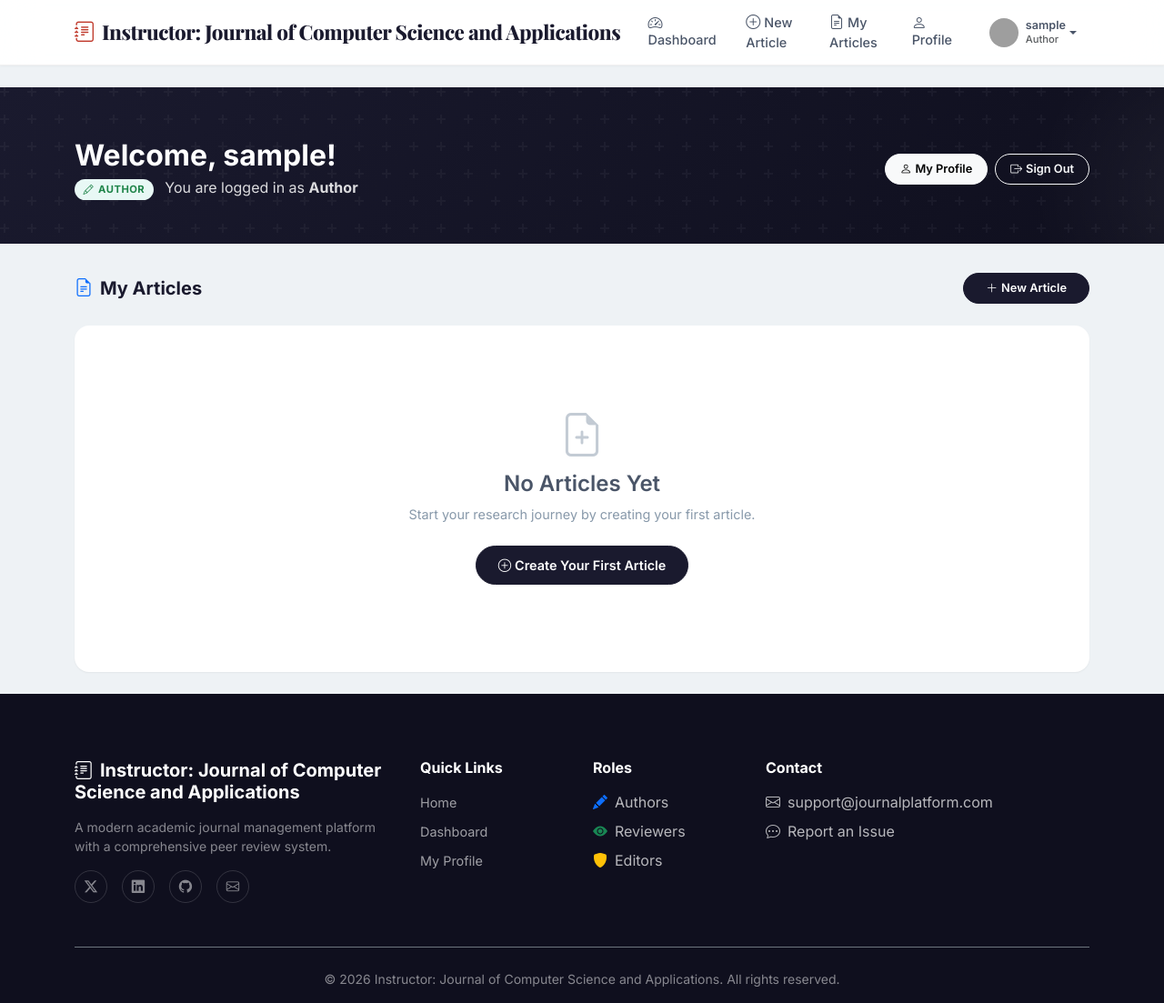
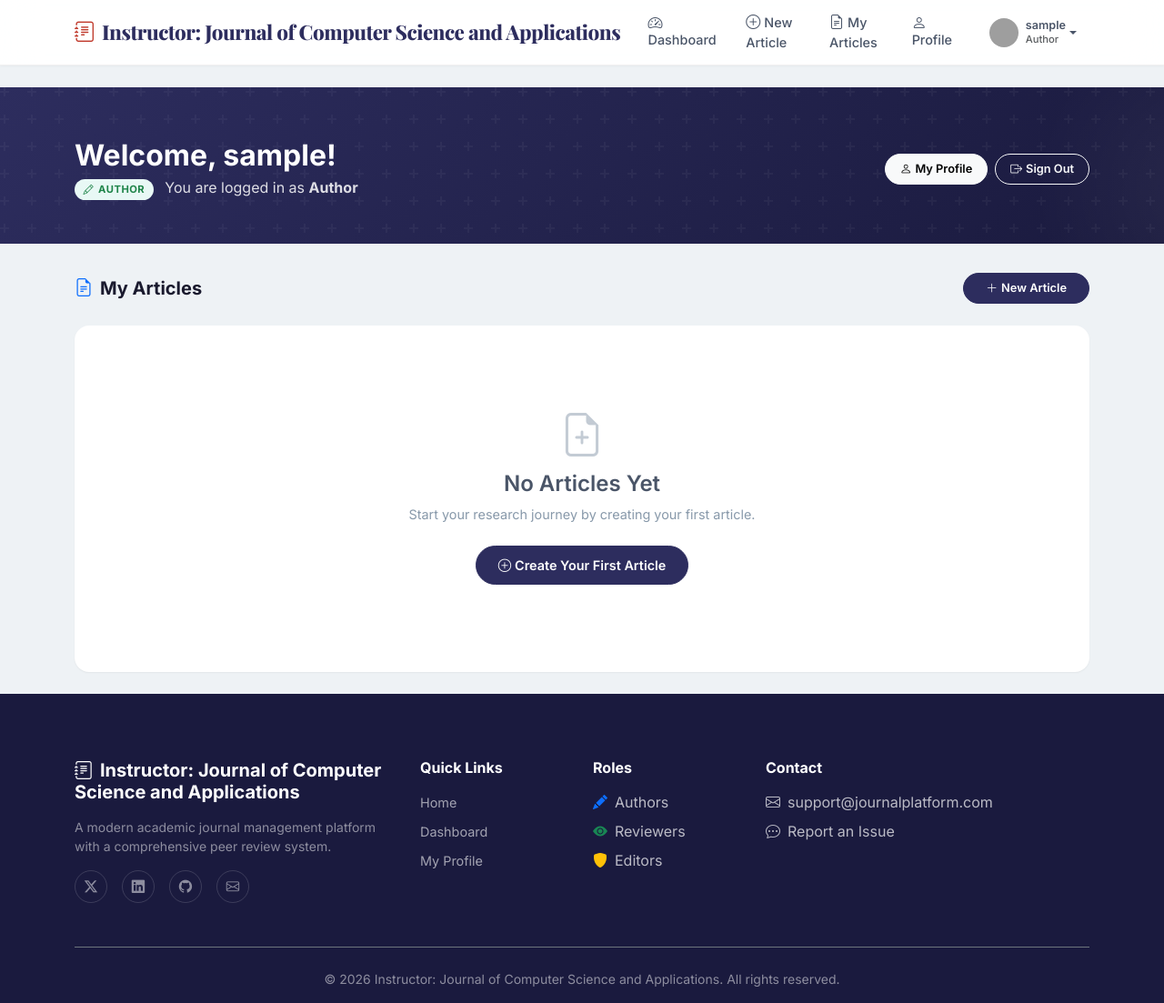
Before and after one commit to baumel25/journal_platform, a Django app: page /accounts/dashboard/ in a window 1280 px wide. Shown: the whole page at 91% size. Run offline with Django 4.2, Linux system fonts and the light colour scheme; the visitor is signed in with stand-in values (Sample User, id 1); data that the repository does not hold is empty; grey boxes are pictures that could not be loaded.

Commit message:
Change primary color to #2d2d5e

```diff
--- a/static/css/style.css
+++ b/static/css/style.css
@@ -4,9 +4,9 @@
 
 /* Variables */
 :root {
-    --primary: #1a1a2e;
-    --primary-light: #2d2d5e;
-    --primary-dark: #0f0f1e;
+    --primary: #2d2d5e;
+    --primary-light: #4a4a8a;
+    --primary-dark: #1a1a3e;
     --accent: #c0392b;
     --accent-light: #e74c3c;
     --success: #27ae60;
@@ -112,7 +112,7 @@ a { text-decoration: none; }
 .navbar .btn-light:hover {
     background: var(--primary-light);
     transform: translateY(-1px);
-    box-shadow: 0 4px 12px rgba(26, 26, 46, 0.3);
+    box-shadow: 0 4px 12px rgba(45, 45, 94, 0.3);
 }
 
 /* User avatar in nav */
@@ -322,7 +322,7 @@ a { text-decoration: none; }
     background: var(--primary-light);
     border-color: var(--primary-light);
     transform: translateY(-1px);
-    box-shadow: 0 4px 12px rgba(26, 26, 46, 0.25);
+    box-shadow: 0 4px 12px rgba(45, 45, 94, 0.25);
 }
 
 .btn-outline-primary {
```
Also changed, not shown: 1 other file.
